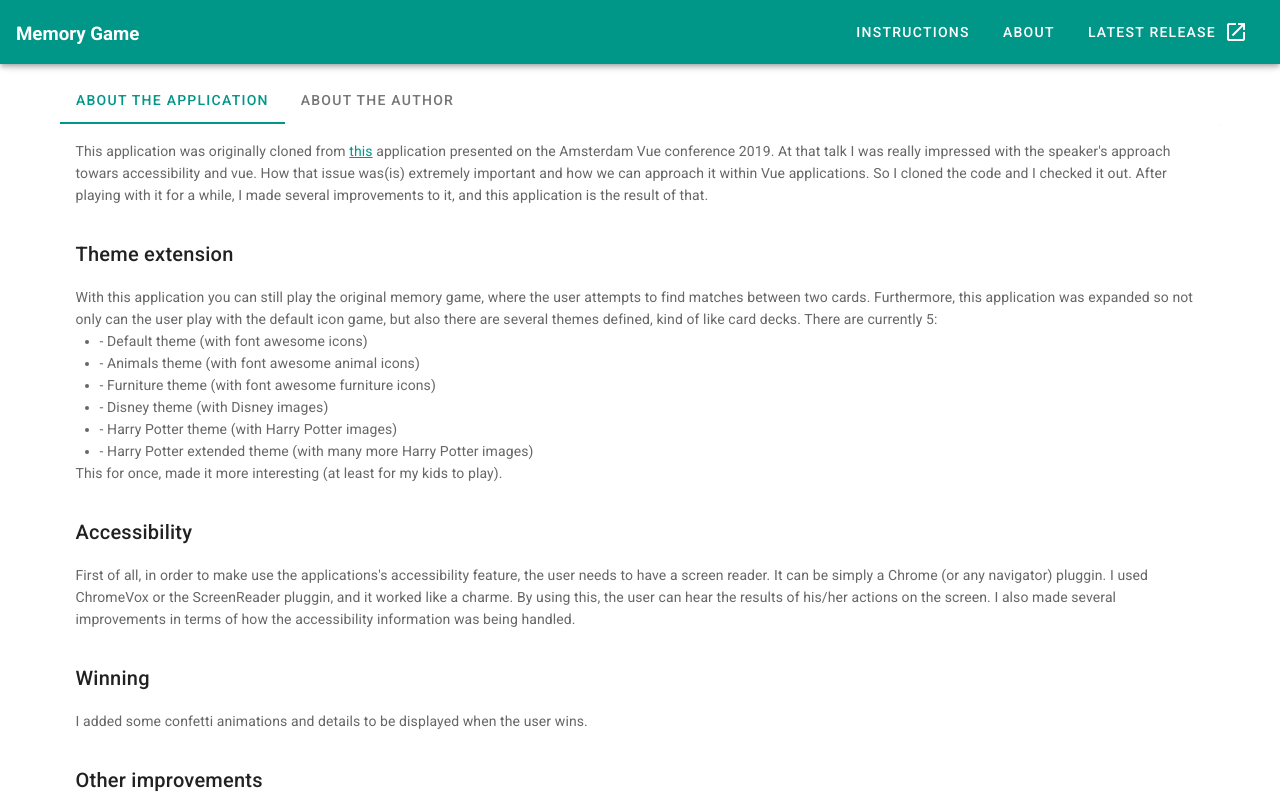
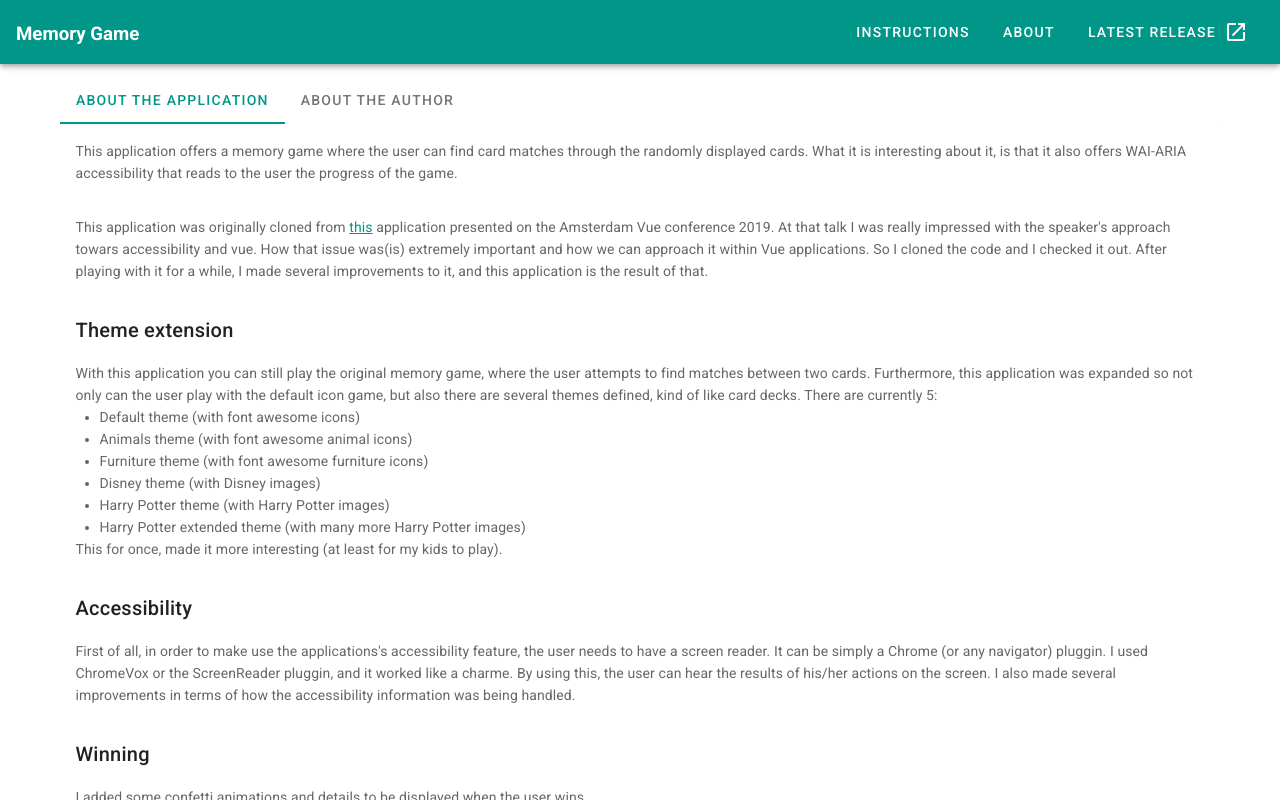
Before and after one commit to diasor/memory-game-v2, a Vue app: page /#/Instructions in a window 1280 px wide. Both pictures are taken after a click on the button "ABOUT". Shown: the top 800 px of the page. Built offline with nearby package versions, Linux system fonts and the light colour scheme; what vue-confetti would draw is missing.

Commit message:
More documentation details.

```diff
--- a/src/components/About/AboutApplication.vue
+++ b/src/components/About/AboutApplication.vue
@@ -1,5 +1,10 @@
 <template>
   <v-card class="d-flex flex-wrap">
+    <v-card-text>
+      This application offers a memory game where the user can find card matches through the randomly
+      displayed cards. What it is interesting about it, is that it also offers WAI-ARIA accessibility
+      that reads to the user the progress of the game.
+    </v-card-text>
     <v-card-text>
       This application was originally cloned from <a href="https://github.com/mlama007/Vue-Memory-Game" target="_blank">
       this</a> application presented on the Amsterdam Vue conference 2019.
@@ -16,12 +21,12 @@
         Furthermore, this application was expanded so not only can the user play with the default icon game,
         but also there are several themes defined, kind of like card decks. There are currently 5:
           <ul>
-            <li> - Default theme (with font awesome icons)</li>
-            <li> - Animals theme (with font awesome animal icons)</li>
-            <li> - Furniture theme (with font awesome furniture icons)</li>
-            <li> - Disney theme (with Disney images)</li>
-            <li> - Harry Potter theme (with Harry Potter images)</li>
-            <li> - Harry Potter extended theme (with many more Harry Potter images)</li>
+            <li> Default theme (with font awesome icons)</li>
+            <li> Animals theme (with font awesome animal icons)</li>
+            <li> Furniture theme (with font awesome furniture icons)</li>
+            <li> Disney theme (with Disney images)</li>
+            <li> Harry Potter theme (with Harry Potter images)</li>
+            <li> Harry Potter extended theme (with many more Harry Potter images)</li>
         </ul>
 
         This for once, made it more interesting (at least for my kids to play).
--- a/src/plugins/vuetify.js
+++ b/src/plugins/vuetify.js
@@ -1,6 +1,6 @@
-import Vue from 'vue'
-import Vuetify from 'vuetify/lib'
-import colors from 'vuetify/lib/util/colors'
+import Vue from "vue"
+import Vuetify from "vuetify/lib"
+import colors from "vuetify/lib/util/colors"
 
 Vue.use(Vuetify)
 
```
